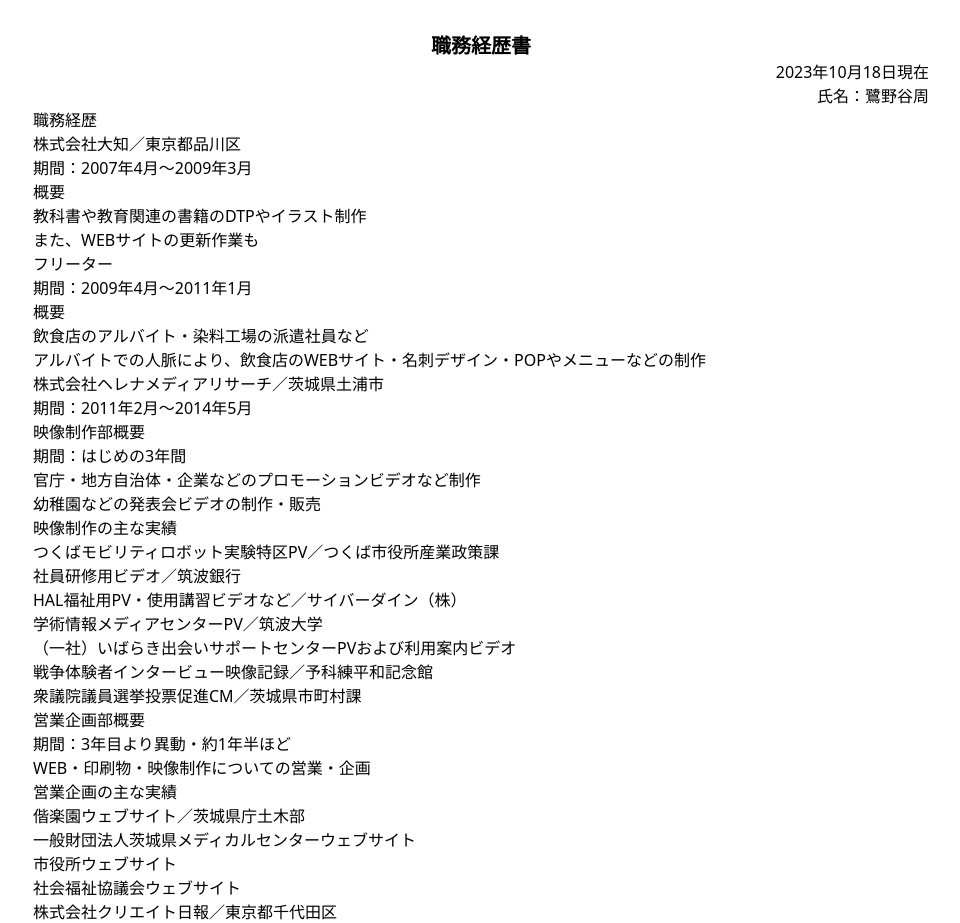
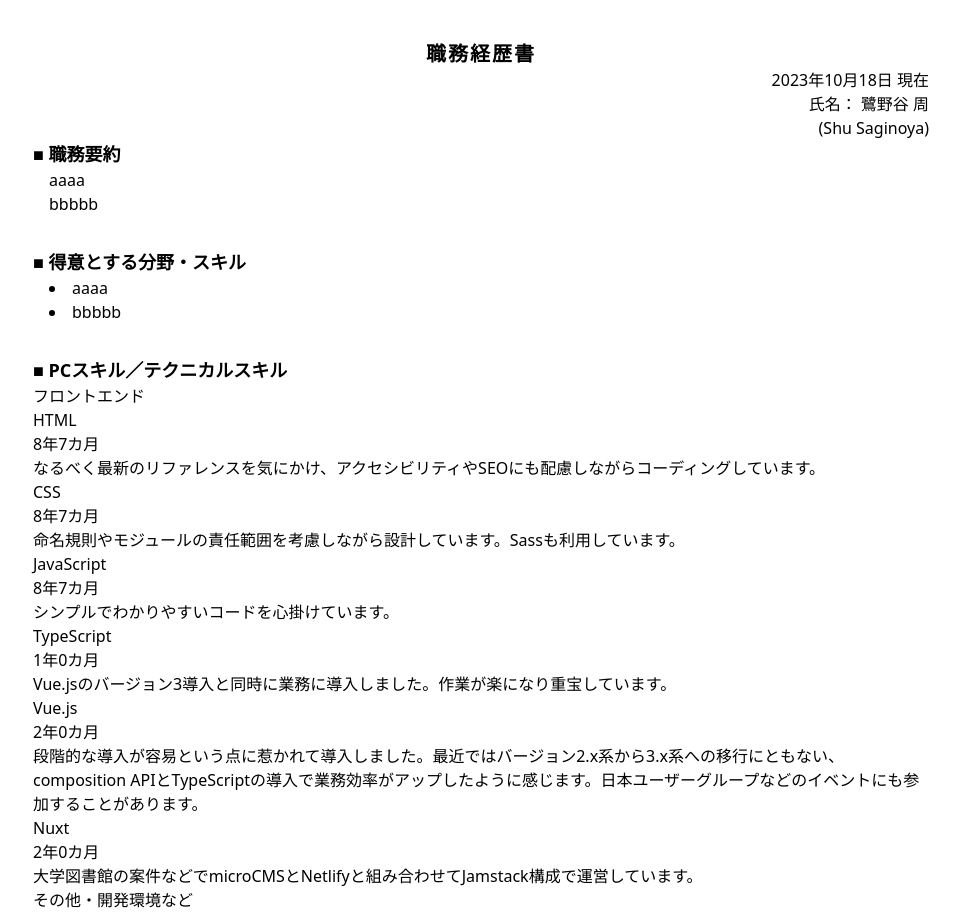
Before and after one commit to shu-saginoya/curriculum-vitae, a Vue app: page / in a window 1280 px wide. Shown: the top 923 px of the page, without its empty margins (159-1119 px from the left). Built offline with nearby package versions, Linux system fonts and the light colour scheme.

Commit message:
Update - Site layout

```diff
--- a/src/App.vue
+++ b/src/App.vue
@@ -2,19 +2,19 @@
 import { RouterView } from 'vue-router'
 
 const updateDate = '2023年10月18日'
-const name = '鷺野谷周'
+const name = '鷺野谷 周'
+const engName = 'Shu Saginoya'
 </script>
 
 <template>
-  <div class="max-w-4xl mx-auto py-8">
+  <div class="max-w-4xl mx-auto py-10">
     <header>
-      <h1 class="text-xl font-bold text-center">職務経歴書</h1>
+      <h1 class="text-xl font-bold tracking-widest text-center">職務経歴書</h1>
       <ul class="text-right">
         <li>
-          <time>{{ updateDate }}</time
-          >現在
+          <time>{{ updateDate }}</time> 現在
         </li>
-        <li>氏名：{{ name }}</li>
+        <li>氏名： {{ name }}<br />({{ engName }})</li>
       </ul>
     </header>
     <RouterView />
--- a/src/components/sectionCareer.vue
+++ b/src/components/contents/SectionCareer.vue
@@ -1,8 +1,11 @@
-<script setup lang="ts"></script>
+<script setup lang="ts">
+import MainSection from '@/components/elements/MainSection.vue'
+
+const title = '職務経歴'
+</script>
 
 <template>
-  <section class="bl_container">
-    <h2>職務経歴</h2>
+  <MainSection :title="title">
     <section class="bl_card">
       <h3>株式会社大知／東京都品川区</h3>
       <p>期間：2007年4月～2009年3月</p>
@@ -73,5 +76,5 @@
         <li>スコットプランニングウェブサイト</li>
       </ul>
     </section>
-  </section>
+  </MainSection>
 </template>
--- a/src/components/sectionPR.vue
+++ b/src/components/contents/SectionPR.vue
@@ -1,4 +1,8 @@
 <script setup lang="ts">
+import MainSection from '@/components/elements/MainSection.vue'
+
+const title = '自己PR'
+
 const PRs = [
   {
     title: '経歴の遍歴について',
@@ -109,8 +113,7 @@
 </script>
 
 <template>
-  <section class="bl_container">
-    <h2>自己PR</h2>
+  <MainSection :title="title">
     <section v-for="(pr, index) in PRs" :key="index" class="bl_card">
       <h3>{{ pr.title }}</h3>
       <p>{{ pr.body }}</p>
@@ -122,19 +125,5 @@
         </li>
       </ul>
     </section>
-  </section>
+  </MainSection>
 </template>
-
-<style scoped lang="scss">
-.bl_list {
-  display: flex;
-  flex-direction: column;
-  gap: 8px;
-  list-style: none;
-  padding-left: 0;
-  font-size: 0.9rem;
-  &_item {
-    border-top: gray solid 1px;
-  }
-}
-</style>
--- a/src/components/sectionSkill.vue
+++ b/src/components/contents/SectionSkill.vue
@@ -1,4 +1,8 @@
 <script setup lang="ts">
+import MainSection from '@/components/elements/MainSection.vue'
+
+const title = 'PCスキル／テクニカルスキル'
+
 const skillList = [
   {
     name: 'フロントエンド',
@@ -115,8 +119,7 @@
 </script>
 
 <template>
-  <section class="bl_container">
-    <h2>テクニカルスキル</h2>
+  <MainSection :title="title">
     <section v-for="category in skillList" :key="category.id" class="bl_card">
       <h3>{{ category.name }}</h3>
       <ul class="bl_skillList">
@@ -131,23 +134,5 @@
         </li>
       </ul>
     </section>
-  </section>
+  </MainSection>
 </template>
-
-<style scoped lang="scss">
-.bl_skillList {
-  list-style: none;
-  padding-left: 0;
-}
-.bl_skillList_item {
-  display: grid;
-  grid-template-columns: 1fr 1fr 4fr;
-  padding: 4px 8px;
-  &:nth-child(even) {
-    background-color: rgba(0, 0, 0, 0.1);
-  }
-  &_period {
-    text-align: center;
-  }
-}
-</style>
--- /dev/null
+++ b/src/components/contents/SectionStrengths.vue
@@ -0,0 +1,13 @@
+<script setup lang="ts">
+import MainSection from '@/components/elements/MainSection.vue'
+import BlockList from '@/components/elements/BlockList.vue'
+
+const title = '得意とする分野・スキル'
+const list = ['aaaa', 'bbbbb']
+</script>
+
+<template>
+  <MainSection :title="title">
+    <BlockList :items="list"></BlockList>
+  </MainSection>
+</template>
--- /dev/null
+++ b/src/components/contents/SectionSummary.vue
@@ -0,0 +1,13 @@
+<script setup lang="ts">
+import MainSection from '@/components/elements/MainSection.vue'
+import BlockSentence from '@/components/elements/BlockSentence.vue'
+
+const title = '職務要約'
+const sentence = ['aaaa', 'bbbbb']
+</script>
+
+<template>
+  <MainSection :title="title">
+    <BlockSentence :items="sentence"></BlockSentence>
+  </MainSection>
+</template>
--- /dev/null
+++ b/src/components/elements/BlockList.vue
@@ -0,0 +1,13 @@
+<script setup lang="ts">
+defineProps<{
+  items: string[]
+}>()
+</script>
+
+<template>
+  <ul class="px-4 list-disc list-inside">
+    <li v-for="(item, index) in items" :key="index">
+      {{ item }}
+    </li>
+  </ul>
+</template>
--- /dev/null
+++ b/src/components/elements/BlockSentence.vue
@@ -0,0 +1,13 @@
+<script setup lang="ts">
+defineProps<{
+  items: string[]
+}>()
+</script>
+
+<template>
+  <div class="px-4">
+    <p v-for="(item, index) in items" :key="index">
+      {{ item }}
+    </p>
+  </div>
+</template>
--- /dev/null
+++ b/src/components/elements/MainSection.vue
@@ -0,0 +1,12 @@
+<script setup lang="ts">
+defineProps<{
+  title: string
+}>()
+</script>
+
+<template>
+  <section>
+    <h2 class="text-lg font-bold">■ {{ title }}</h2>
+    <slot />
+  </section>
+</template>
--- a/src/views/HomeView.vue
+++ b/src/views/HomeView.vue
@@ -1,19 +1,17 @@
 <script setup lang="ts">
-import sectionCareer from '@/components/sectionCareer.vue'
-import sectionSkill from '@/components/sectionSkill.vue'
-import sectionPR from '@/components/sectionPR.vue'
+import SectionSummary from '@/components/contents/SectionSummary.vue'
+import SectionStrengths from '@/components/contents/SectionStrengths.vue'
+import SectionCareer from '@/components/contents/SectionCareer.vue'
+import SectionSkill from '@/components/contents/SectionSkill.vue'
+import SectionPR from '@/components/contents/SectionPR.vue'
 </script>
 
 <template>
-  <main class="bl_container">
-    <section>
-      <sectionCareer></sectionCareer>
-    </section>
-    <section>
-      <sectionSkill></sectionSkill>
-    </section>
-    <section>
-      <sectionPR></sectionPR>
-    </section>
+  <main class="flex flex-col gap-8">
+    <SectionSummary></SectionSummary>
+    <SectionStrengths></SectionStrengths>
+    <SectionSkill></SectionSkill>
+    <SectionCareer></SectionCareer>
+    <SectionPR></SectionPR>
   </main>
 </template>
```
